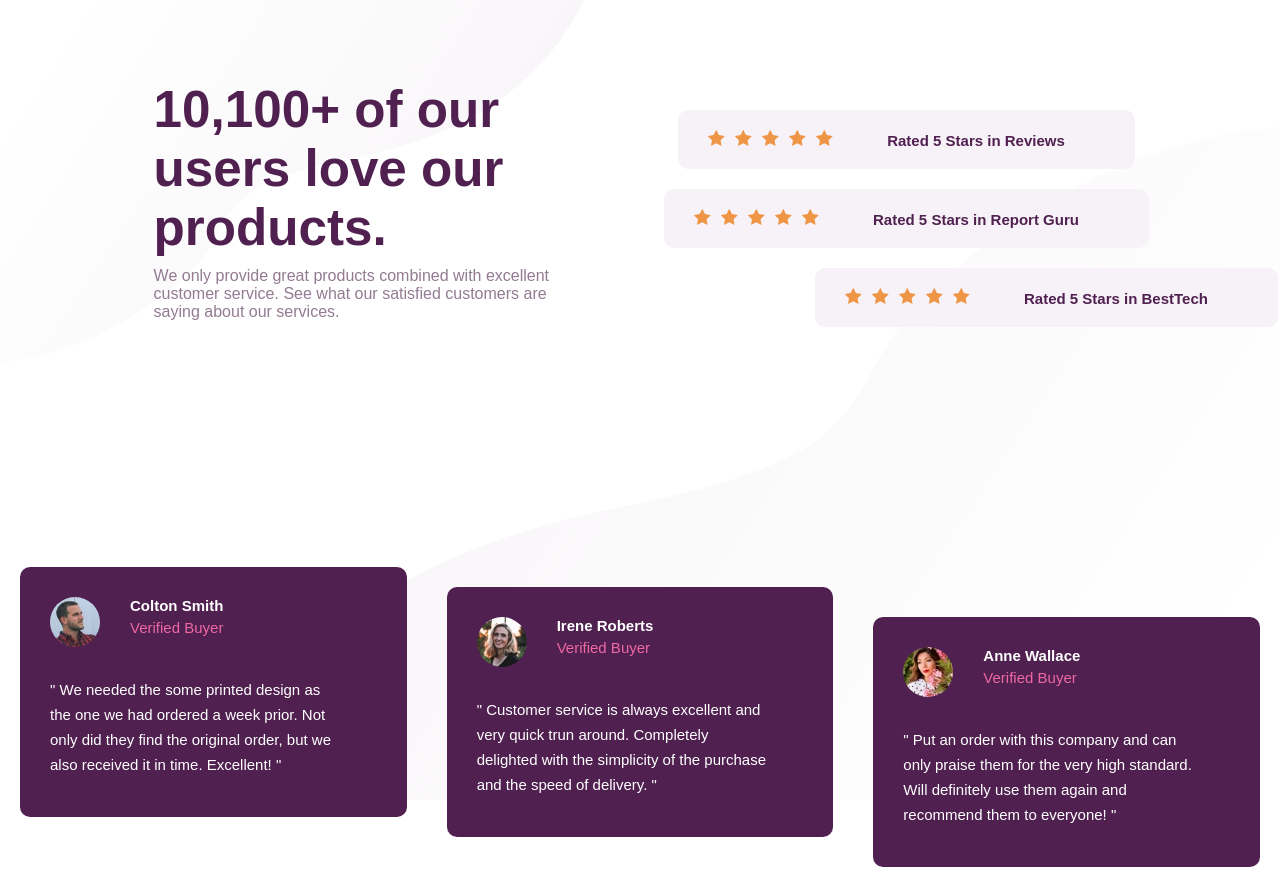
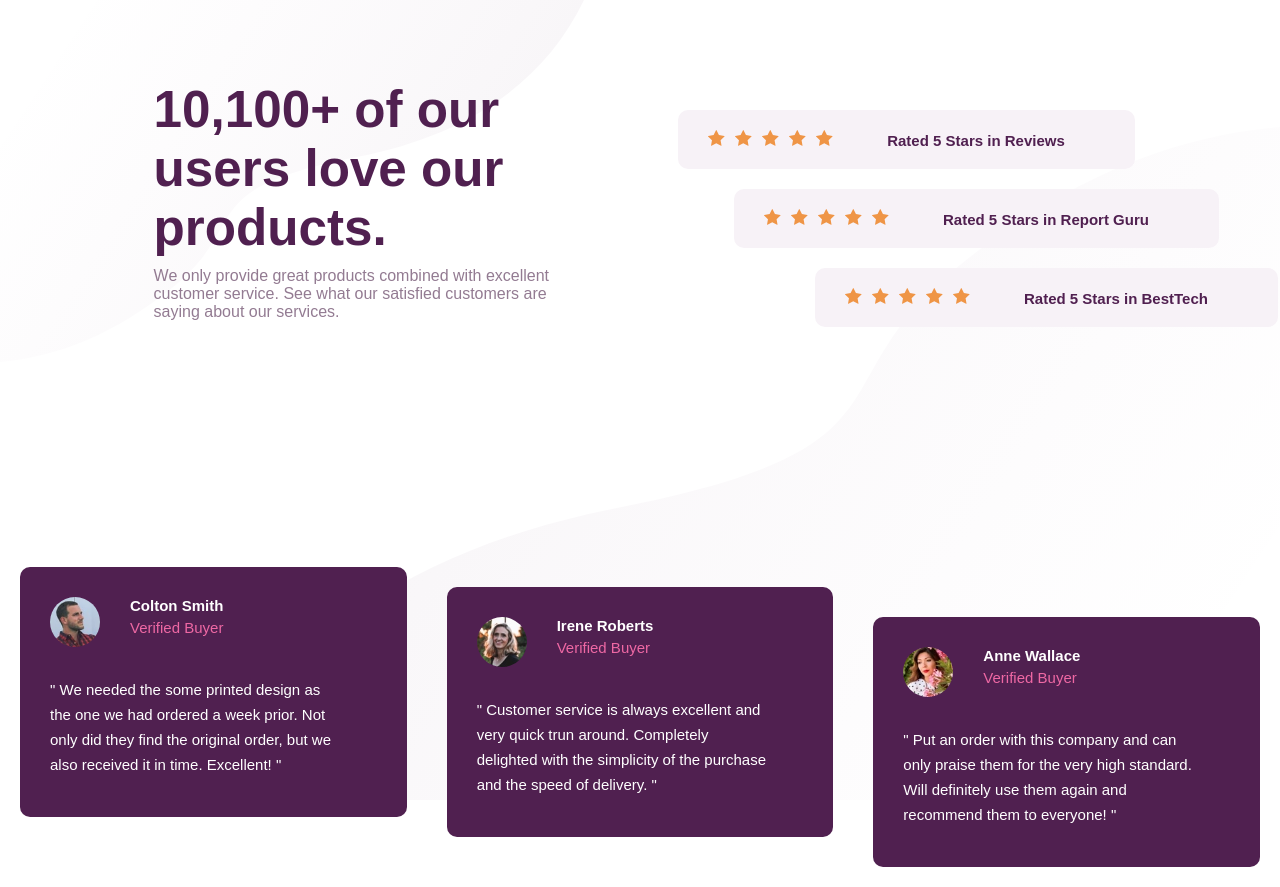
Before and after one commit to ramazangenis02/Social-Proof-Section, a plain HTML site: page index.html in a window 1280 px wide. Shown: the top 887 px of the page. Drawn offline with Linux system fonts and the light colour scheme; a web font is replaced by a local one.

Commit message:
update style.css

```diff
--- a/style.css
+++ b/style.css
@@ -69,7 +69,10 @@ body {
   position: relative;
   left: -70px;
 }
-
+.mid {
+  position: relative;
+  left: 0px;
+}
 .bottom {
   position: relative;
   left: 70px;
```
